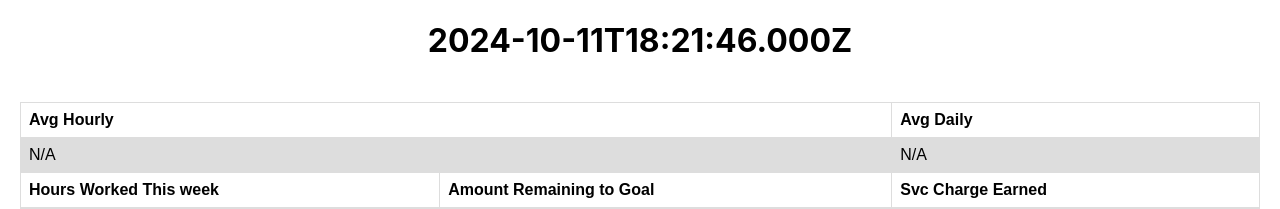
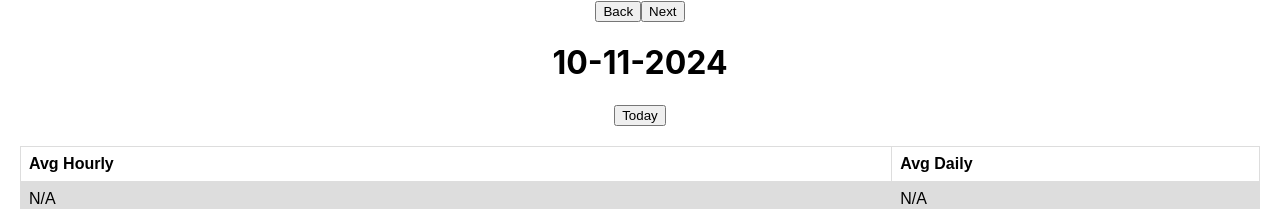
Before and after one commit to davidAHolliday/tip-tracker-dashboard, a React (Create React App) app: page / in a window 1280 px wide. Shown: the top 209 px of the page. Built offline with nearby package versions, Linux system fonts and the light colour scheme; no server answers.

Commit message:
change date for shift table enabled

```diff
--- a/src/App.js
+++ b/src/App.js
@@ -10,6 +10,9 @@ import ShiftTable from './components/shift-table';
 
 
 function App() {
+
+  const [viewDate, setViewDate] = useState(new Date())
+
   const todayDate = new Date().toISOString();
   const [formData, setFormData] = useState({
     timeIn:'',
@@ -20,6 +23,14 @@ function App() {
     holliday:false,
   })
 
+
+  const handleDateChange = (delta) => {
+    setViewDate((prev) => {
+      const newDate = new Date(prev); // Create a new Date object to avoid mutating state directly
+      newDate.setDate(newDate.getDate() + (delta * 7)); // Adjust by delta * 7 days (weekly shift)
+      return newDate; // Return the new date to update the state
+    });
+  };
 
   const handleChange = (e) => {
     const { name, value, type, checked } = e.target;
@@ -61,13 +72,20 @@ function App() {
       });
   };
 
+  const formatDate = (date) => {
+    const month = String(date.getMonth() + 1).padStart(2, '0'); // Months are 0-indexed
+    const day = String(date.getDate()).padStart(2, '0');
+    const year = date.getFullYear();
+    return `${month}-${day}-${year}`;
+  };
 
 
   return (
       <div className="App">
-      <h1>{todayDate}</h1>
+      <button onClick={()=>handleDateChange(-1)}> Back</button><button onClick={()=>handleDateChange(1)}> Next</button><h1>{formatDate(viewDate)}</h1>
+      <button onClick={()=>setViewDate(new Date())}> Today</button>
       <SummaryBox  date={todayDate}/>
-      <ShiftTable  date={todayDate}/>
+      <ShiftTable   date={viewDate}/>
       <form onSubmit={handleSubmit}>
       <div>
         <label>Time In:</label>
--- a/src/components/shift-table.js
+++ b/src/components/shift-table.js
@@ -1,13 +1,23 @@
 import React, {useEffect,useState} from "react";
 import axios from "axios";
 
-  const ShiftTable = () =>{
+  const ShiftTable = ({date}) =>{
     const [shiftData,setShiftData] = useState([])
 
 
+
+    const formatDate = (date) => {
+      const month = String(date.getMonth() + 1).padStart(2, '0'); // Months are 0-indexed
+      const day = String(date.getDate()).padStart(2, '0');
+      const year = date.getFullYear();
+      return `${month}-${day}-${year}`;
+    };
+
     useEffect(()=>{
+      const formattedDate = formatDate(date);
+
       //Make Date Dynamic
-      axios.get('https://tip-tracker-dashboard-backend.vercel.app/api/payPeriod/10-08-2024')
+      axios.get(`https://tip-tracker-dashboard-backend.vercel.app/api/payPeriod/${formattedDate}`)
       .then(function(response){
         console.log(response)
         setShiftData(response.data)
@@ -16,7 +26,7 @@ import axios from "axios";
         console.error(error)
       })
 
-    },[])
+    },[date])
 
     return(
       <div className='shift-table'>
```
